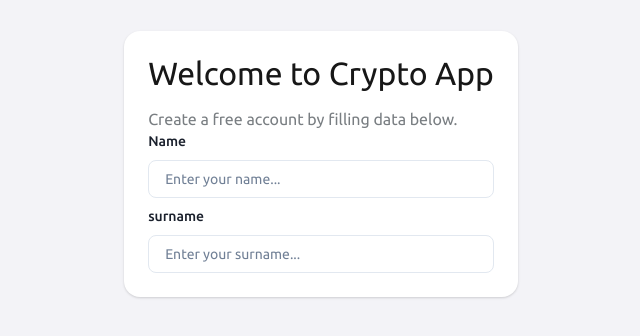
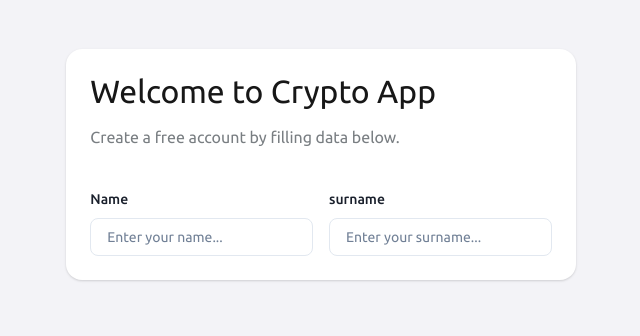
Before and after one commit to Abhay108cell/reactPro, a React (Vite) app in the folder React-auth/app/: page /signup in a window 1280 px wide. Shown: the part 236-572 px from the top of the page, without its empty margins (319-959 px from the left). Built offline with nearby package versions, Linux system fonts and the light colour scheme.

Commit message:
"Updated Signup1 component with additional Chakra UI import and modified layout"

```diff
--- a/React-auth/app/src/pages/Auth/signup/Signup1.jsx
+++ b/React-auth/app/src/pages/Auth/signup/Signup1.jsx
@@ -1,4 +1,14 @@
-import { Card, Container, Center, Text, Stack, FormControl, Input, FormLabel } from "@chakra-ui/react";
+import {
+  Card,
+  Container,
+  Center,
+  Text,
+  Stack,
+  FormControl,
+  Input,
+  FormLabel,
+  Flex,
+} from "@chakra-ui/react";
 import React from "react";
 
 const Signup1 = () => {
@@ -6,17 +16,21 @@ const Signup1 = () => {
     <Container>
       <Center minHeight="100vh">
         <Card p="6" borderRadius="1rem" W="456px">
-          <Text textStyle="h1" >Welcome to Crypto App</Text>
-          <Text textStyle="p2" color="black.60" mt="4">Create a free account by filling data below.</Text>
-          <Stack>
+          <Text textStyle="h1">Welcome to Crypto App</Text>
+          <Text textStyle="p2" color="black.60" mt="4">
+            Create a free account by filling data below.
+          </Text>
+          <Stack mt="10">
+            <Flex gap="4">
               <FormControl>
                 <FormLabel htmlFor="name">Name</FormLabel>
-              <Input for="name" placeholder="Enter your name..."/>
+                <Input for="name" placeholder="Enter your name..." />
               </FormControl>
               <FormControl>
                 <FormLabel htmlFor="surname">surname</FormLabel>
-              <Input for="surname" placeholder="Enter your surname..."/>
+                <Input for="surname" placeholder="Enter your surname..." />
               </FormControl>
+            </Flex>
           </Stack>
         </Card>
       </Center>
```
Lines whose indentation alone changed are shown as unchanged.
